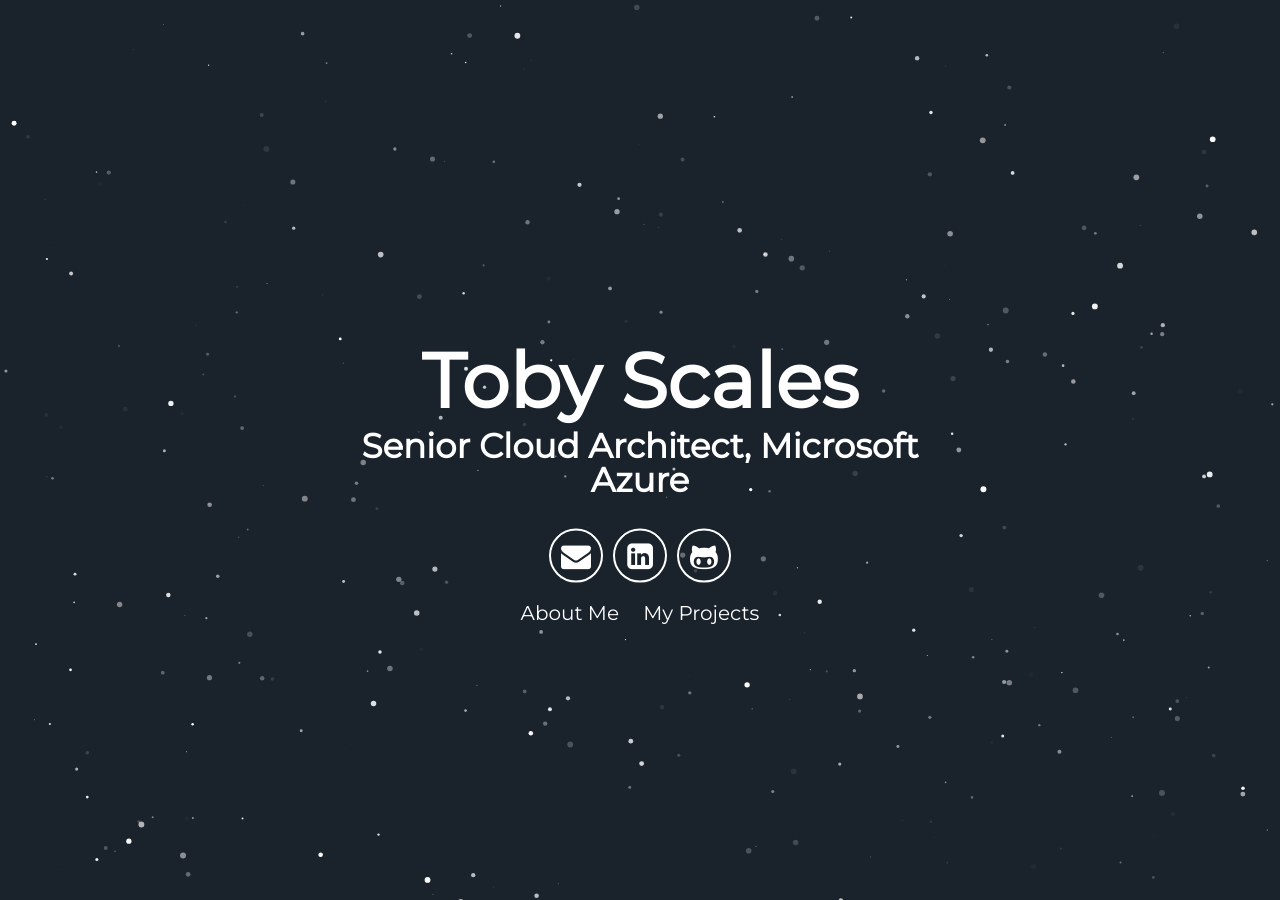
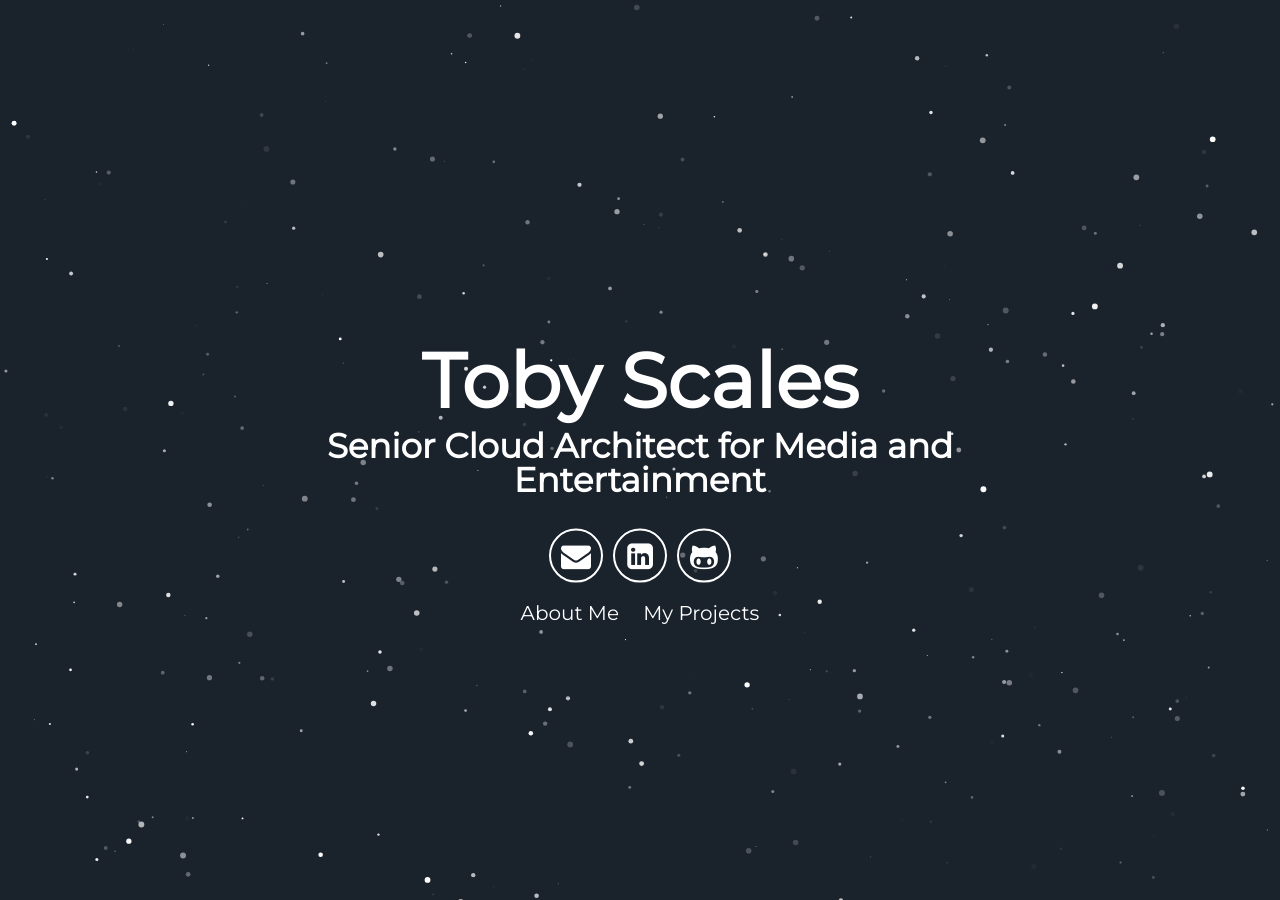
Before and after one commit to tescales/tescales.github.io, a Jekyll site: the page built from index.html, in a window 1280 px wide and 900 px high. Built offline with Jekyll 4.4.1, drawn with Linux system fonts in a browser that asks for light colours; some web fonts are replaced.

```diff
--- a/_config.yml
+++ b/_config.yml
@@ -7,7 +7,7 @@
 # User settings
 username: Toby Scales
 user_description: How do you reinvent your business for the cloud?<br> Automation and iteration are the methods; business value is the goal.
-user_title: Senior Cloud Architect, Microsoft Azure
+user_title: Senior Cloud Architect for Media and Entertainment
 
 # twitter_username: lorem_ipsum
 # github_username:  lorem_ipsum
@@ -49,8 +49,10 @@
   #   - stars
   limit: 9
   exclude:
-    archived: false
+    archived: true
     forks: true
     projects:
      - AppSvcDemo
      - tobyscales.github.io
+     - azure-bitwarden
+     - Enterprise-Scale
```
